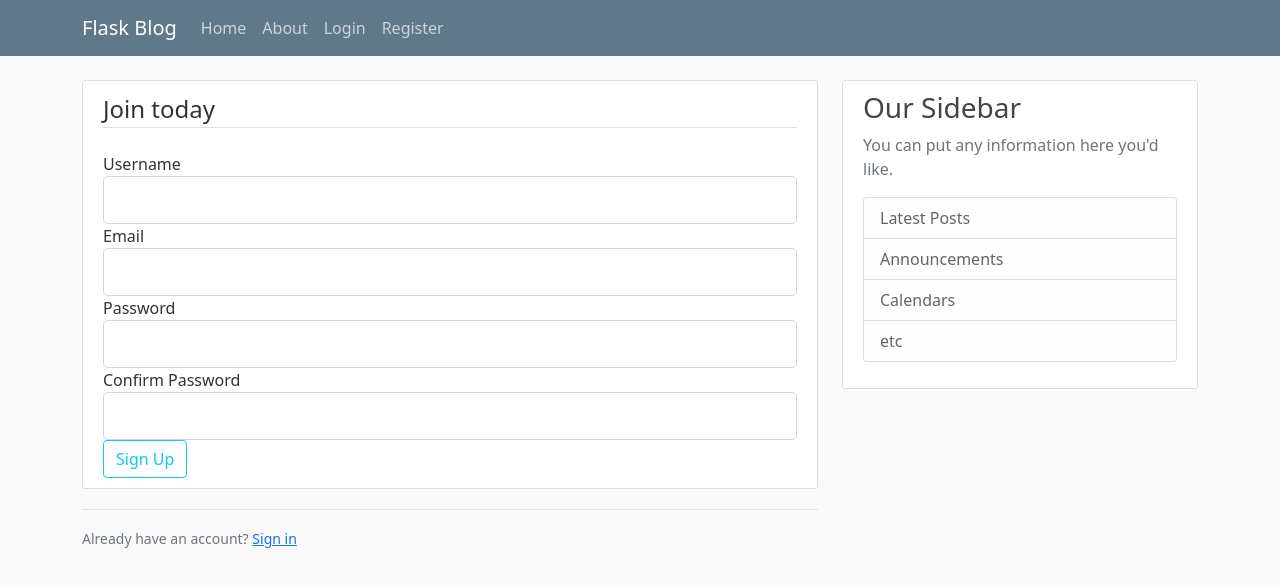
After one commit to Doometnick/flaskblog, a Flask app: page /register in a window 1280 px wide. The commit adds this page. Shown: the top 587 px of the page. Run offline with Flask 2, Linux system fonts and the light colour scheme.

Commit message:
Changed to package structure

```diff
--- /dev/null
+++ b/FlaskBlog/flaskblog/forms.py
@@ -0,0 +1,28 @@
+from flask_wtf import FlaskForm
+from wtforms import StringField, PasswordField, SubmitField, BooleanField, ValidationError
+from wtforms.validators import DataRequired, Length, Email, EqualTo
+from flaskblog.models import User
+
+
+class RegistrationForm(FlaskForm):
+    username = StringField("Username", validators=[DataRequired(), Length(min=2, max=20)])
+    email = StringField("Email", validators=[DataRequired(), Email()])
+    password = PasswordField("Password", validators=[DataRequired()])
+    confirm_password = PasswordField("Confirm Password", validators=[DataRequired(), EqualTo("password")])
+    submit = SubmitField("Sign Up")
+
+    def validate_username(self, username):
+        user = User.query.filter_by(username=username.data).first()
+        if user:
+            raise ValidationError("That username is already taken.")
+
+    def validate_email(self, email):
+        user = User.query.filter_by(email=email.data).first()
+        if user:
+            raise ValidationError("That email is already taken.")
+
+class LoginForm(FlaskForm):
+    email = StringField("Email", validators=[DataRequired(), Email()])
+    password = PasswordField("Password", validators=[DataRequired()])
+    remember = BooleanField("Remember me")
+    submit = SubmitField("Log in")
--- /dev/null
+++ b/FlaskBlog/flaskblog/routes.py
@@ -0,0 +1,76 @@
+from flask import Flask, render_template, url_for, flash, redirect, request
+from flaskblog import app, db, bcrypt
+from flaskblog.forms import RegistrationForm, LoginForm
+from flaskblog.models import User, Post
+from flask_login import login_user, current_user, logout_user, login_required
+
+
+posts = [
+    {
+        "author": "Dominique Brandl",
+        "title": "Blog Post 1",
+        "content": "First post content",
+        "date_posted": "Dec 18, 2020"
+    },
+    {
+        "author": "Johanna Hampus",
+        "title": "Blog Post 2",
+        "content": "Second post content",
+        "date_posted": "Dec 19, 2020"
+    },
+]
+
+
+@app.route("/")
+@app.route("/home")
+def home():
+    return render_template("home.html", posts=posts)
+
+
+@app.route("/about")
+def about():
+    return render_template("about.html", title="About")
+
+
+@app.route("/register", methods=["GET", "POST"])
+def register():
+    if current_user.is_authenticated:
+        return redirect(url_for("home"))
+    form = RegistrationForm()
+    if form.validate_on_submit():
+        hashed_pw = bcrypt.generate_password_hash(form.password.data).decode("utf-8")
+        user = User(username=form.username.data,
+                    email=form.email.data,
+                    password=hashed_pw)
+        db.session.add(user)
+        db.session.commit()
+        flash(f"Your account has been created! You are not able to log in.", "success")
+        return redirect(url_for("login"))
+    return render_template("register.html", title="Register", form=form)
+
+
+@app.route("/login", methods=["GET", "POST"])
+def login():
+    if current_user.is_authenticated:
+        return redirect(url_for("home"))
+    form = LoginForm()
+    if form.validate_on_submit():
+        user = User.query.filter_by(email=form.email.data).first()
+        if user and bcrypt.check_password_hash(user.password, form.password.data):
+            login_user(user, remember=form.remember.data)
+            next_page = request.args.get("next")
+            return redirect(next_page) if next_page else redirect(url_for("home"))
+        else:
+            flash("Login unsuccessful. Please check email and password.", "danger")
+
+    return render_template("login.html", title="Login", form=form)
+
+@app.route("/logout")
+def logout():
+    logout_user()
+    return redirect(url_for("home"))
+
+@app.route("/account")
+@login_required
+def account():
+    return render_template("account.html", title="Account")
--- /dev/null
+++ b/FlaskBlog/flaskblog/static/main.css
@@ -0,0 +1,80 @@
+body {
+    background: #fafafa;
+    color: #333333;
+    margin-top: 5rem;
+  }
+
+  h1, h2, h3, h4, h5, h6 {
+    color: #444444;
+  }
+
+  .bg-steel {
+    background-color: #5f788a;
+  }
+
+  .site-header .navbar-nav .nav-link {
+    color: #cbd5db;
+  }
+
+  .site-header .navbar-nav .nav-link:hover {
+    color: #ffffff;
+  }
+
+  .site-header .navbar-nav .nav-link.active {
+    font-weight: 500;
+  }
+
+  .content-section {
+    background: #ffffff;
+    padding: 10px 20px;
+    border: 1px solid #dddddd;
+    border-radius: 3px;
+    margin-bottom: 20px;
+  }
+
+  .article-title {
+    color: #444444;
+  }
+
+  a.article-title:hover {
+    color: #428bca;
+    text-decoration: none;
+  }
+
+  .article-content {
+    white-space: pre-line;
+  }
+
+  .article-img {
+    height: 65px;
+    width: 65px;
+    margin-right: 16px;
+  }
+
+  .article-metadata {
+    padding-bottom: 1px;
+    margin-bottom: 4px;
+    border-bottom: 1px solid #e3e3e3
+  }
+
+  .article-metadata a:hover {
+    color: #333;
+    text-decoration: none;
+  }
+
+  .article-svg {
+    width: 25px;
+    height: 25px;
+    vertical-align: middle;
+  }
+
+  .account-img {
+    height: 125px;
+    width: 125px;
+    margin-right: 20px;
+    margin-bottom: 16px;
+  }
+
+  .account-heading {
+    font-size: 2.5rem;
+  }
--- /dev/null
+++ b/FlaskBlog/flaskblog/templates/about.html
@@ -0,0 +1,4 @@
+{% extends "layout.html" %}
+{% block content %}
+    <h1>About Page</h1>
+{% endblock content%}
--- a/FlaskBlog/templates/about.html
+++ b/FlaskBlog/flaskblog/templates/account.html
@@ -1,4 +1,5 @@
+
 {% extends "layout.html" %}
 {% block content %}
-    <h1>About Page</h1>
+    <h1>{{ current_user.username }} </h1>
 {% endblock content%}
--- /dev/null
+++ b/FlaskBlog/flaskblog/templates/layout.html
@@ -0,0 +1,88 @@
+<!DOCTYPE html>
+<html>
+<head>
+    <!-- Required meta tags -->
+    <meta charset="utf-8">
+    <meta name="viewport" content="width=device-width, initial-scale=1">
+
+    <!-- Bootstrap CSS -->
+    <link href="https://cdn.jsdelivr.net/npm/bootstrap@5.0.0-beta1/dist/css/bootstrap.min.css" rel="stylesheet" integrity="sha384-giJF6kkoqNQ00vy+HMDP7azOuL0xtbfIcaT9wjKHr8RbDVddVHyTfAAsrekwKmP1" crossorigin="anonymous">
+
+    <link rel="stylesheet" type="text/css" href="{{ url_for('static', filename='main.css') }}">
+
+    {% if title %}
+    <title>Flask Bog - {{ title }}</title>
+    {% else %}
+    <title>Flask Blog</title>
+    {% endif %}
+</head>
+<body>
+    <header class="site-header">
+        <nav class="navbar navbar-expand-md navbar-dark bg-steel fixed-top">
+            <div class="container">
+              <a class="navbar-brand mr-4" href="/">Flask Blog</a>
+              <button class="navbar-toggler" type="button" data-toggle="collapse" data-target="#navbarToggle" aria-controls="navbarToggle" aria-expanded="false" aria-label="Toggle navigation">
+                  <span class="navbar-toggler-icon"></span>
+              </button>
+              <div class="collapse navbar-collapse" id="navbarToggle">
+                  <div class="navbar-nav mr-auto">
+                    <a class="nav-item nav-link" href="{{ url_for('home') }}">Home</a>
+                    <a class="nav-item nav-link" href="{{ url_for('about') }}">About</a>
+                  </div>
+                  <!-- Navbar Right Side -->
+                  <div class="navbar-nav ml-auto">
+                    {% if current_user.is_authenticated %}
+                      <a class="nav-item nav-link" href="{{ url_for('account') }}">Account</a>
+                      <a class="nav-item nav-link" href="{{ url_for('logout') }}">Logout</a>
+                    {% else %}
+                      <a class="nav-item nav-link" href="{{ url_for('login') }}">Login</a>
+                      <a class="nav-item nav-link" href="{{ url_for('register') }}">Register</a>
+                    {% endif %}
+                  </div>
+              </div>
+            </div>
+        </nav>
+    </header>
+
+    <main role="main" class="container">
+        <div class="row">
+          <div class="col-md-8">
+            {% with messages = get_flashed_messages(with_categories=true) %}
+              {% if messages %}
+                {% for category, message in messages %}
+                <div class="alert alert-{{ category }}">
+                  {{ message }}
+                </div>
+                {% endfor %}
+              {% endif %}
+            {% endwith %}
+            {% block content %}{% endblock %}
+          </div>
+          <div class="col-md-4">
+            <div class="content-section">
+              <h3>Our Sidebar</h3>
+              <p class='text-muted'>You can put any information here you'd like.
+                <ul class="list-group">
+                  <li class="list-group-item list-group-item-light">Latest Posts</li>
+                  <li class="list-group-item list-group-item-light">Announcements</li>
+                  <li class="list-group-item list-group-item-light">Calendars</li>
+                  <li class="list-group-item list-group-item-light">etc</li>
+                </ul>
+              </p>
+            </div>
+          </div>
+        </div>
+      </main>
+
+    <!-- Optional JavaScript; choose one of the two! -->
+
+    <!-- Option 1: Bootstrap Bundle with Popper -->
+    <script src="https://cdn.jsdelivr.net/npm/bootstrap@5.0.0-beta1/dist/js/bootstrap.bundle.min.js" integrity="sha384-ygbV9kiqUc6oa4msXn9868pTtWMgiQaeYH7/t7LECLbyPA2x65Kgf80OJFdroafW" crossorigin="anonymous"></script>
+
+    <!-- Option 2: Separate Popper and Bootstrap JS -->
+    <!--
+    <script src="https://cdn.jsdelivr.net/npm/@popperjs/core@2.5.4/dist/umd/popper.min.js" integrity="sha384-q2kxQ16AaE6UbzuKqyBE9/u/KzioAlnx2maXQHiDX9d4/zp8Ok3f+M7DPm+Ib6IU" crossorigin="anonymous"></script>
+    <script src="https://cdn.jsdelivr.net/npm/bootstrap@5.0.0-beta1/dist/js/bootstrap.min.js" integrity="sha384-pQQkAEnwaBkjpqZ8RU1fF1AKtTcHJwFl3pblpTlHXybJjHpMYo79HY3hIi4NKxyj" crossorigin="anonymous"></script>
+    -->
+</body>
+</html>
--- /dev/null
+++ b/FlaskBlog/flaskblog/templates/register.html
@@ -0,0 +1,83 @@
+{% extends "layout.html" %}
+{% block content %}
+    <div class="content-section">
+        <form method="POST" action="">
+            {{ form.hidden_tag() }}
+            <fieldset class="form-group">
+                <legend class="border-bottom mb-4">
+                    Join today
+                </legend>
+                <div class="form-group">
+                    {{ form.username.label(class="form-control-label") }}
+                    {% if form.username.errors %}
+                        {{ form.username(class="form-control form-control-lg is-invalid") }}
+                        <div class="invalid-feedback">
+                            {% for error in form.username.errors %}
+                                <span>
+                                    {{ error }}
+                                </span>
+                            {% endfor %}
+                        </div>
+                    {% else %}
+                    {{ form.username(class="form-control form-control-lg") }}
+                    {% endif %}
+
+                </div>
+                <div class="form-group">
+                    {{ form.email.label(class="form-control-label") }}
+                    {% if form.email.errors %}
+                        {{ form.email(class="form-control form-control-lg is-invalid") }}
+                        <div class="invalid-feedback">
+                            {% for error in form.email.errors %}
+                                <span>
+                                    {{ error }}
+                                </span>
+                            {% endfor %}
+                        </div>
+                    {% else %}
+                    {{ form.email(class="form-control form-control-lg") }}
+                    {% endif %}
+                </div>
+                <div class="form-group">
+                    {{ form.password.label(class="form-control-label") }}
+                    {% if form.password.errors %}
+                        {{ form.password(class="form-control form-control-lg is-invalid") }}
+                        <div class="invalid-feedback">
+                            {% for error in form.password.errors %}
+                                <span>
+                                    {{ error }}
+                                </span>
+                            {% endfor %}
+                        </div>
+                    {% else %}
+                    {{ form.password(class="form-control form-control-lg") }}
+                    {% endif %}
+                </div>
+                <div class="form-group">
+                    {{ form.confirm_password.label(class="form-control-label") }}
+                    {% if form.confirm_password.errors %}
+                        {{ form.confirm_password(class="form-control form-control-lg is-invalid") }}
+                        <div class="invalid-feedback">
+                            {% for error in form.confirm_password.errors %}
+                                <span>
+                                    {{ error }}
+                                </span>
+                            {% endfor %}
+                        </div>
+                    {% else %}
+                    {{ form.confirm_password(class="form-control form-control-lg") }}
+                    {% endif %}
+                </div>
+            </fieldset>
+            <div class="form-group">
+                {{ form.submit(class="btn btn-outline-info")}}
+            </div>
+        </form>
+    </div>
+    <div class="border-top pt-3">
+        <small class="text-muted">
+            Already have an account? <a class="ml-2" href={{ url_for('login') }} >Sign in</a>
+        </small>
+
+    </div>
+{% endblock content%}
--- /dev/null
+++ b/FlaskBlog/run.py
@@ -0,0 +1,6 @@
+from flaskblog import app
+
+
+if __name__ == "__main__":
+
+    app.run(debug=True)
```
Also changed, not shown: FlaskBlog/flaskblog.py (deleted, +0 -32 lines), FlaskBlog/flaskblog/__init__.py (added, +17 -0 lines), FlaskBlog/flaskblog/models.py (added, +29 -0 lines), FlaskBlog/flaskblog/templates/home.html (added, +15 -0 lines), FlaskBlog/flaskblog/templates/login.html (added, +59 -0 lines), FlaskBlog/static/main.css (deleted, +0 -80 lines), FlaskBlog/templates/home.html (deleted, +0 -15 lines), FlaskBlog/templates/layout.html (deleted, +0 -74 lines).
